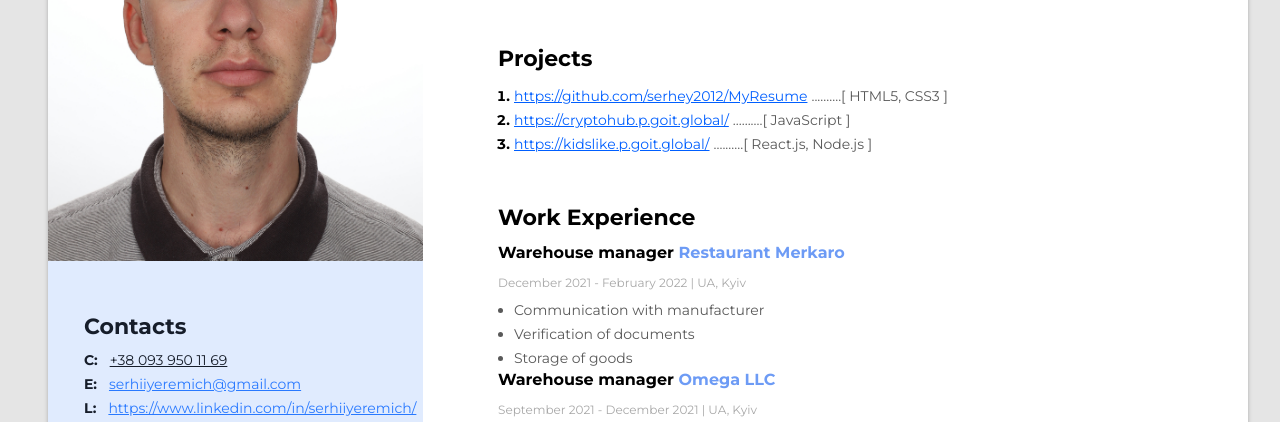
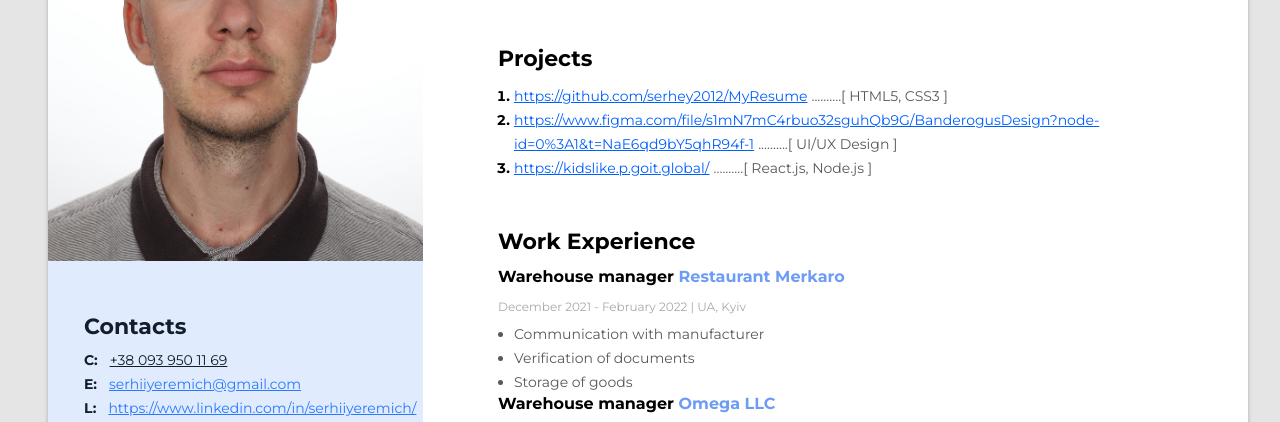
Before and after one commit to serhey2012/MyResume, a plain HTML site: page index.html in a window 1280 px wide. Shown: the part 309-731 px from the top of the page. Drawn offline with Linux system fonts and the light colour scheme.

Commit message:
UI/UX project 2

```diff
--- a/index.html
+++ b/index.html
@@ -46,11 +46,11 @@
             </li>
             <li class="project-item">
               <a
-                href="https://cryptohub.p.goit.global/"
+                href="https://www.figma.com/file/s1mN7mC4rbuo32sguhQb9G/BanderogusDesign?node-id=0%3A1&t=NaE6qd9bY5qhR94f-1"
                 class="project-item-link"
-                >https://cryptohub.p.goit.global/</a
+                >https://www.figma.com/file/s1mN7mC4rbuo32sguhQb9G/BanderogusDesign?node-id=0%3A1&t=NaE6qd9bY5qhR94f-1</a
               >
-              <span class="project-item-descr">..........[ JavaScript ]</span>
+              <span class="project-item-descr">..........[ UI/UX Design ]</span>
             </li>
             <li class="project-item">
               <a
```
